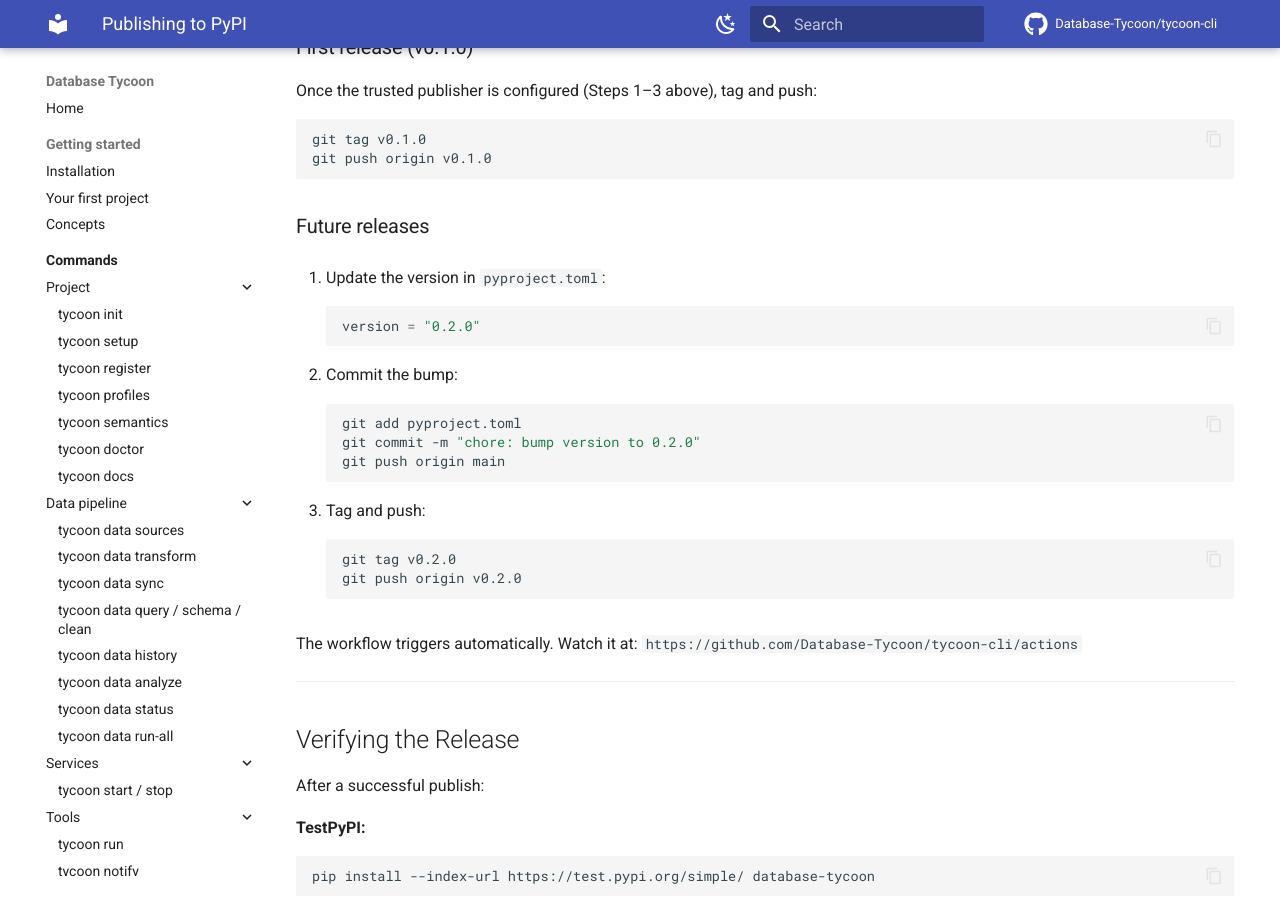
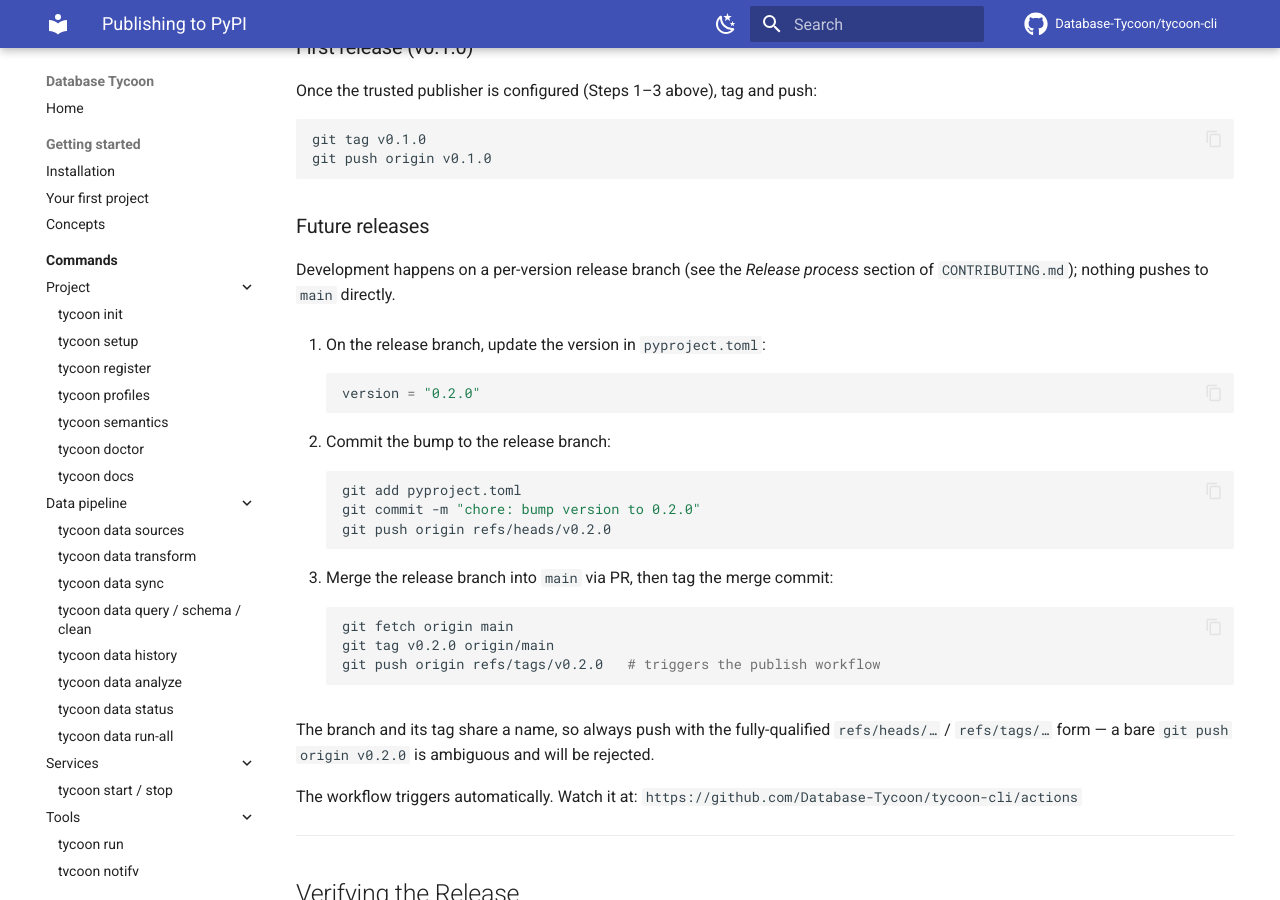
Before and after one commit to Database-Tycoon/tycoon-cli, an MkDocs documentation site: the page built from docs/publishing-to-pypi.md, in a window 1280 px wide and 900 px high, scrolled down 2342 px. Built offline with MkDocs 1.6.1 and Material for MkDocs 9.7.7, drawn with Linux system fonts in a browser that asks for light colours; comment, search, counter and statistics services are not loaded.

Commit message:
docs: PRs target the active release branch, not main
The contribution flow changed now that multiple people work on the repo:
maintainers cut v0.1.x at cycle start, feature/fix PRs land on it, and
main only advances via the release-branch merge at release time. The old
CONTRIBUTING.md text still told contributors to branch from and PR into
main, which mistargeted a real PR this cycle.

Also aligns docs/publishing-to-pypi.md with the same flow (bump on the
release branch, tag via fully-qualified ref — branch and tag share a
name) and fixes the stale dagster/ask extras mention in dev setup.

Co-Authored-By: Claude Fable 5 <noreply@anthropic.com>

````diff
--- a/docs/publishing-to-pypi.md
+++ b/docs/publishing-to-pypi.md
@@ -87,23 +87,31 @@ git push origin v0.1.0
 
 ### Future releases
 
-1. Update the version in `pyproject.toml`:
+Development happens on a per-version release branch (see the *Release
+process* section of `CONTRIBUTING.md`); nothing pushes to `main` directly.
+
+1. On the release branch, update the version in `pyproject.toml`:
    ```toml
    version = "0.2.0"
    ```
 
-2. Commit the bump:
+2. Commit the bump to the release branch:
    ```bash
    git add pyproject.toml
    git commit -m "chore: bump version to 0.2.0"
-   git push origin main
+   git push origin refs/heads/v0.2.0
    ```
 
-3. Tag and push:
+3. Merge the release branch into `main` via PR, then tag the merge commit:
    ```bash
-   git tag v0.2.0
-   git push origin v0.2.0
+   git fetch origin main
+   git tag v0.2.0 origin/main
+   git push origin refs/tags/v0.2.0   # triggers the publish workflow
    ```
+
+   The branch and its tag share a name, so always push with the
+   fully-qualified `refs/heads/…` / `refs/tags/…` form — a bare
+   `git push origin v0.2.0` is ambiguous and will be rejected.
 
 The workflow triggers automatically. Watch it at:
 `https://github.com/Database-Tycoon/tycoon-cli/actions`
````
Also changed, not shown: CONTRIBUTING.md (+22 -13 lines).
